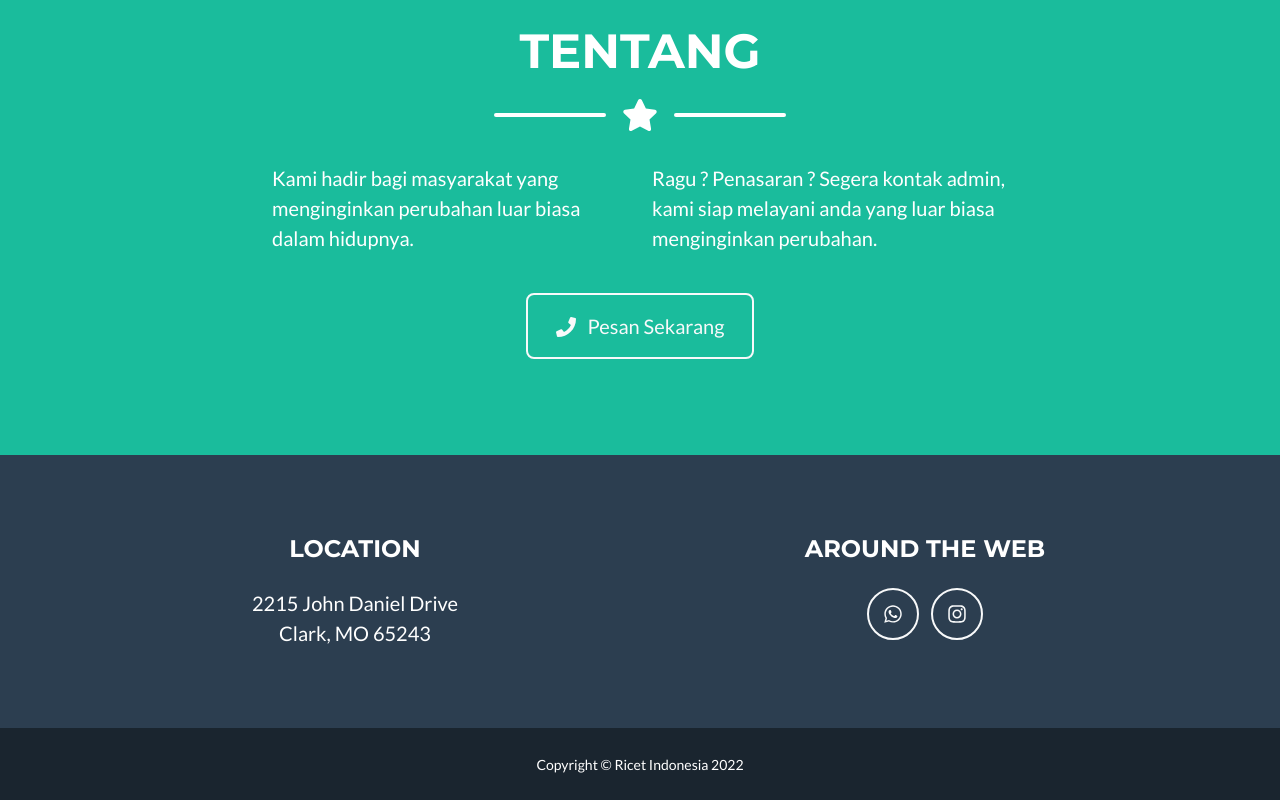
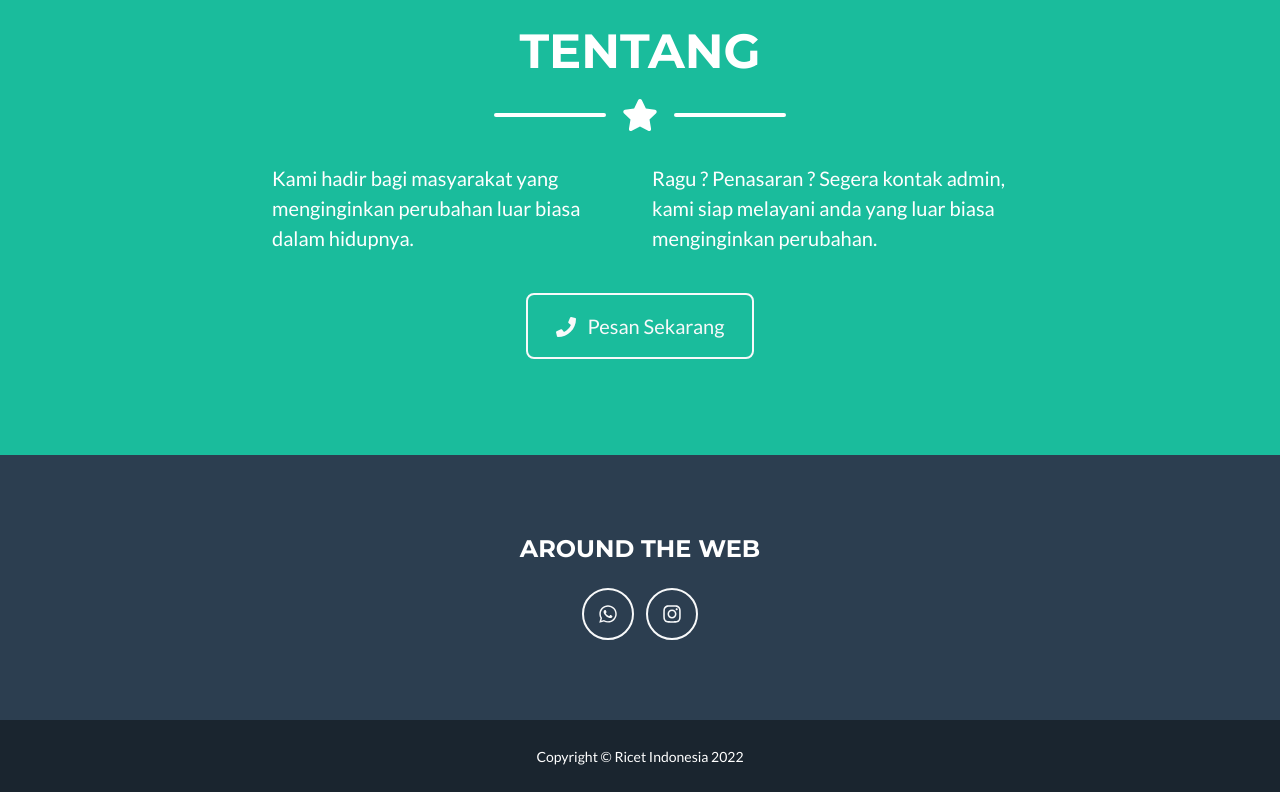
Before and after one commit to carvelsaputra/ricet, a plain HTML site: page index.html in a window 1280 px wide. Shown: the part 1601-2401 px from the top of the page. Drawn offline with nearby package versions, Linux system fonts and the light colour scheme.

Commit message:
fix footer

```diff
--- a/index.html
+++ b/index.html
@@ -179,16 +179,16 @@
         <div class="container">
             <div class="row">
                 <!-- Footer Location-->
-                <div class="col-lg-6 mb-5 mb-lg-0">
+                <!-- <div class="col-lg-6 mb-5 mb-lg-0">
                     <h4 class="text-uppercase mb-4">Location</h4>
                     <p class="lead mb-0">
-                        2215 John Daniel Drive
+                      Toko Ker
                         <br />
                         Clark, MO 65243
                     </p>
-                </div>
+                </div> -->
                 <!-- Footer Social Icons-->
-                <div class="col-lg-6 mb-5 mb-lg-0">
+                <div class="col-lg-12 mb-5 mb-lg-0">
                     <h4 class="text-uppercase mb-4">Around the Web</h4>
 
                     <a target="_blank" href="https://wa.me/6281377562143" class="btn btn-outline-light btn-social mx-1"
```
